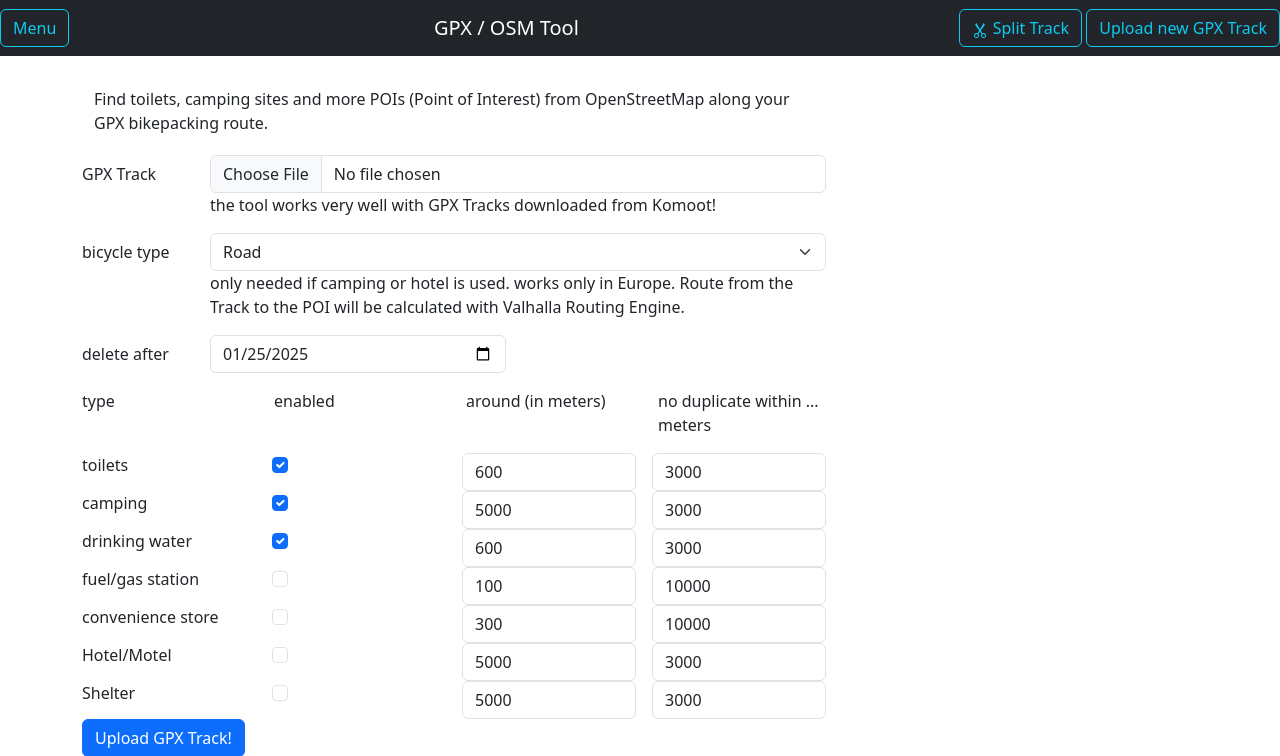
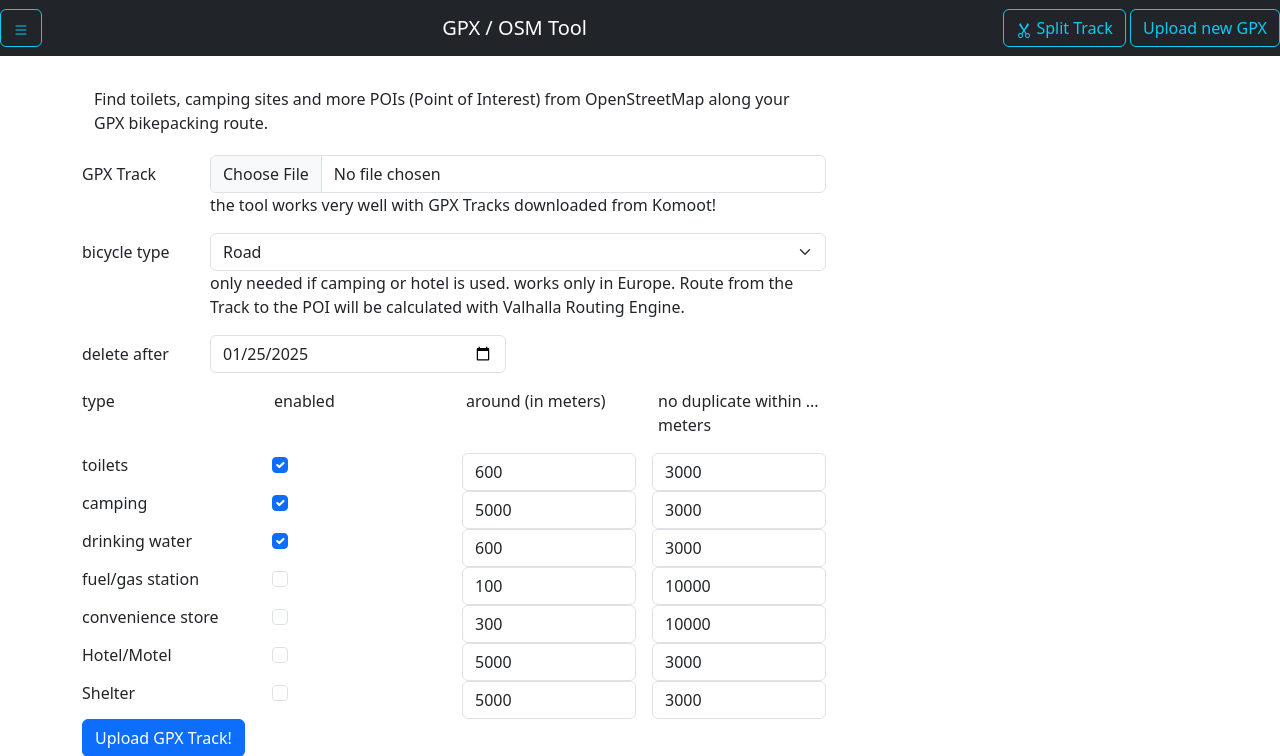
Before and after one commit to hggh/gpx-viewer, a Django app: page / in a window 1280 px wide. Shown: the top 756 px of the page. Run offline with Django 4.2, Linux system fonts and the light colour scheme; data comes from the database, SQL or seed files in the repository; data that the repository does not hold is empty; parts of the project's set-up code (start-up, migrations or seed data) failed here and were passed over; some libraries are stand-ins or nearby versions.

Commit message:
update menu; fix version

```diff
--- a/docker-compose.yml
+++ b/docker-compose.yml
@@ -46,7 +46,7 @@ services:
     networks:
       - gpxv
   valhalla:
-    image: ghcr.io/valhalla/valhalla:latest
+    image: ghcr.io/valhalla/valhalla:3.5.1
     restart: unless-stopped
     command: /usr/local/bin/valhalla_service /data/valhalla.json 2
     volumes:
--- a/gpxviewr/baseweb/templates/base.html
+++ b/gpxviewr/baseweb/templates/base.html
@@ -52,7 +52,9 @@
 <body>
 	<nav class="navbar navbar-dark bg-dark">
 		<button class="btn btn-outline-info" data-bs-toggle="offcanvas" data-bs-target="#offcanvas" role="button">
-			Menu
+			<svg xmlns="http://www.w3.org/2000/svg" width="16" height="16" fill="currentColor" class="bi bi-list" viewBox="0 0 16 16">
+				<path fill-rule="evenodd" d="M2.5 12a.5.5 0 0 1 .5-.5h10a.5.5 0 0 1 0 1H3a.5.5 0 0 1-.5-.5m0-4a.5.5 0 0 1 .5-.5h10a.5.5 0 0 1 0 1H3a.5.5 0 0 1-.5-.5m0-4a.5.5 0 0 1 .5-.5h10a.5.5 0 0 1 0 1H3a.5.5 0 0 1-.5-.5"/>
+			</svg>
 		</button>
 		<span class="navbar-brand">GPX / OSM Tool</span>
 		<div>
@@ -62,7 +64,7 @@
 				  </svg>
 				  Split Track
 			</button>
-			<a href="/"><button class="btn btn-outline-info">Upload new GPX Track</button></a>
+			<a href="/"><button class="btn btn-outline-info">Upload new GPX</button></a>
 		</div>
 	</nav>
 
```
